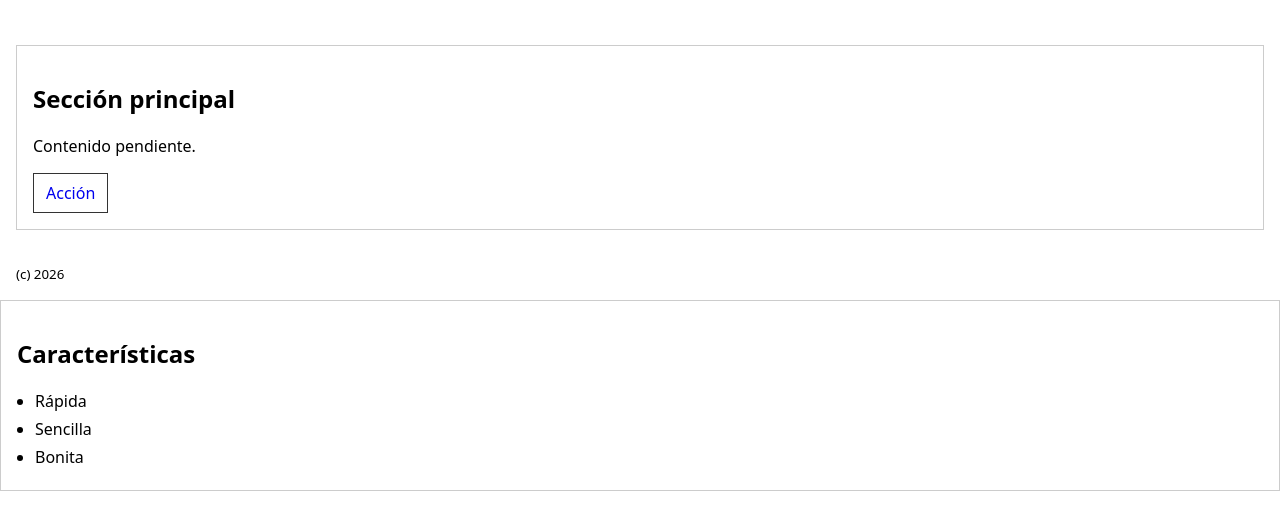
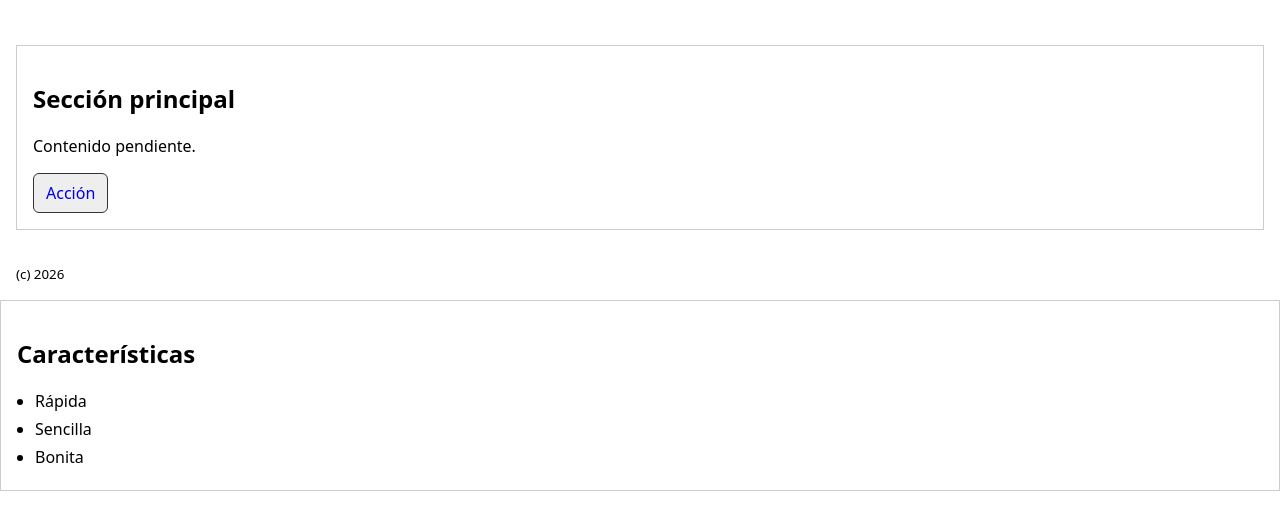
Before and after one commit to perezacmar25-cpu/landing-gitflow, a plain HTML site: page index.html in a window 1280 px wide. Shown: the part 127-656 px from the top of the page. Drawn offline with Linux system fonts and the light colour scheme.

Commit message:
fix: improve button contrast

```diff
--- a/style.css
+++ b/style.css
@@ -32,3 +32,12 @@ body {
 .features li {
   margin: 6px 0;
 }
+
+.btn {
+  background: #eee;
+  border-radius: 6px;
+}
+
+.btn:hover {
+  opacity: 0.85;
+}
```
Also changed, not shown: VERSION.txt (added).
